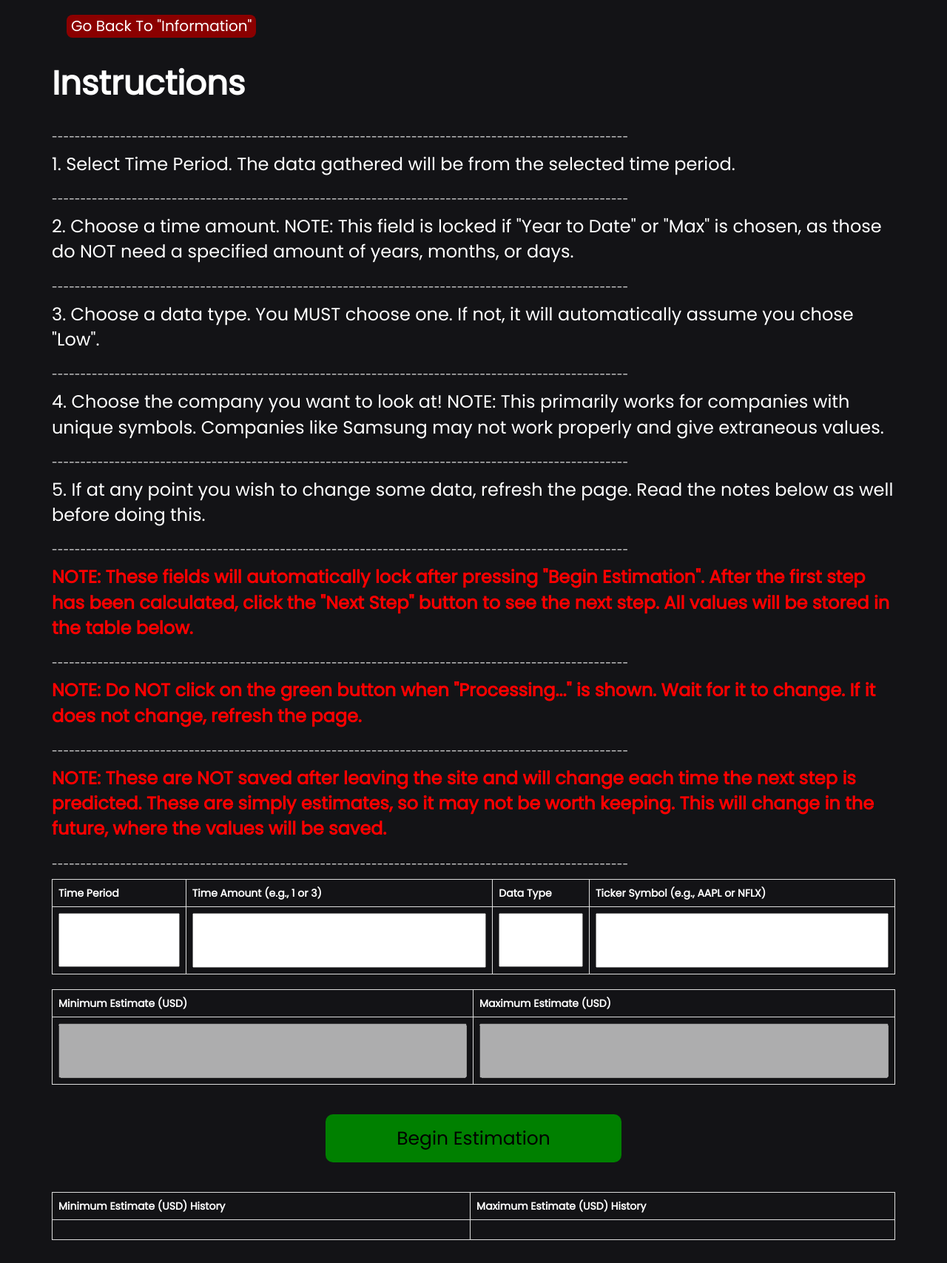
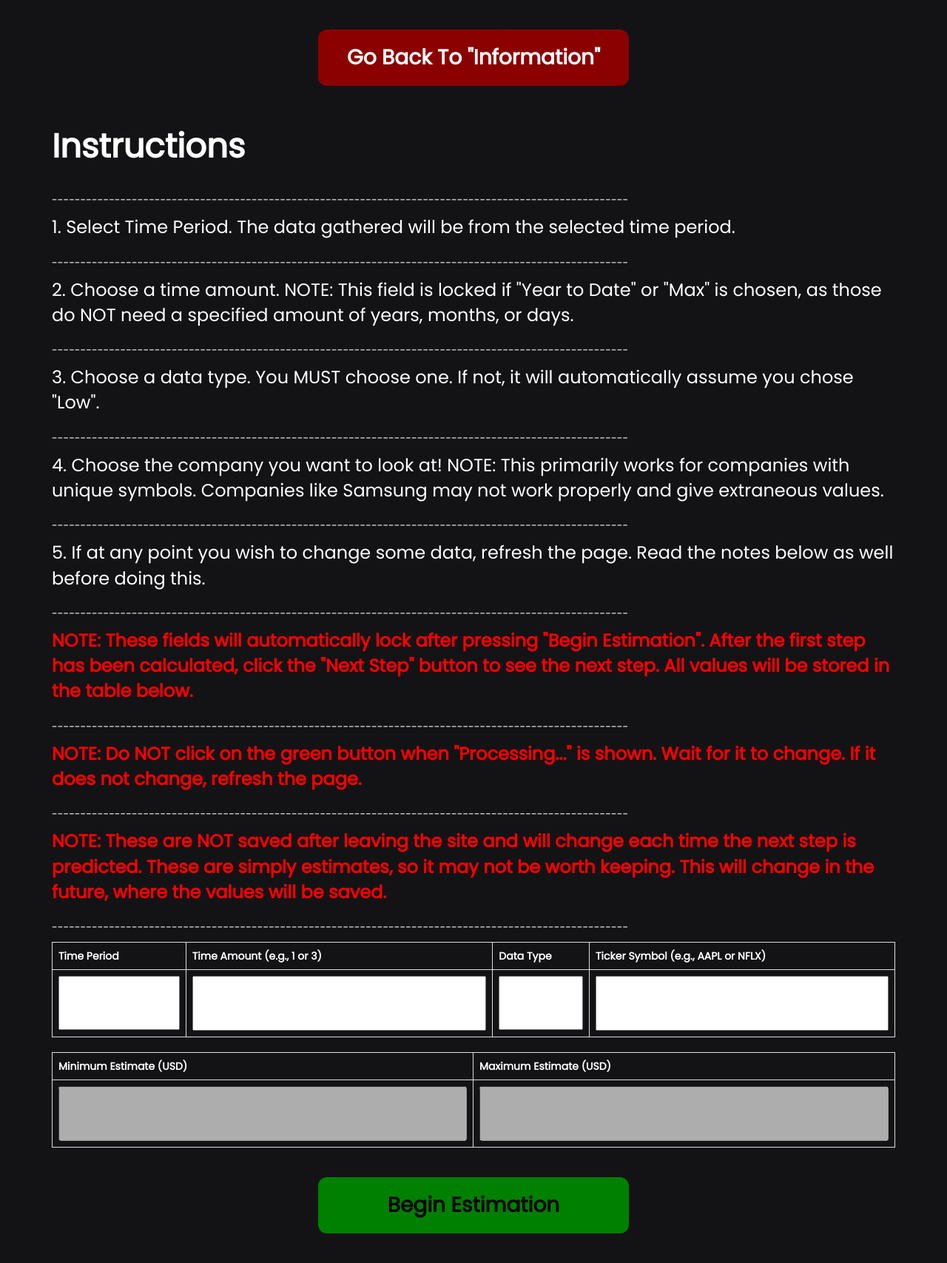
Before and after one commit to KanayaPatel/Valuation-Project, a Flask app: page /valuation in a window 1280 px wide. Shown: the part 128-1835 px from the top of the page at 74% size. Run offline with Flask 3, Linux system fonts and the light colour scheme; lists and menus that the app fills with data are empty; some libraries are stand-ins or nearby versions.

Commit message:
Minor changes to buttons + readme

```diff
--- a/static/css/valuation.css
+++ b/static/css/valuation.css
@@ -47,51 +47,75 @@ body {
 input, select {
   font-size: 35px;
   padding: 10px 15px;
-  width: 100%;       /* fill cell horizontally */
+  width: 100%;
   box-sizing: border-box;
 }
 
-.est {
+.button {
   display: grid;
-  background-color: green !important;
-  color: black;
-  font-size: 25px;
+  font-family: 'Poppins', sans-serif;
+  font-size: 20px;
   border: none;
   border-radius: 10px;
   padding: 15px 30px;
   cursor: pointer;
   text-decoration: none;
-  transition: background-color 1s ease, box-shadow .5s ease;
-  margin-bottom: 40px;
-  width: 400px !important;
-  margin: 40px auto 40px !important;
+  transition: background-color 0.6s ease, box-shadow 0.4s ease, transform 0.2s ease;
+  margin: 40px auto;
+  width: 400px;
+  text-align: center;
+}
+
+.start-button, .next {
+  background-color: green;
+  color: black;
+}
+
+.start-button:hover, .next:hover {
+  background-color: #00ff88;
+  box-shadow: 0 0 15px #00ff88;
+  transform: scale(1.05);
+}
+
+.est, .back {
+  display: block;
+  font-family: 'Poppins', sans-serif;
+  font-size: 28px;
+  font-weight: bold;
+  border: none;
+  border-radius: 12px;
+  padding: 18px 36px;
+  cursor: pointer;
+  text-decoration: none;
+  transition: background-color 0.6s ease, box-shadow 0.4s ease, transform 0.2s ease;
+  margin: 40px auto;
+  width: 420px;
+  text-align: center;
+}
+
+.est {
+  background-color: green;
+  color: black;
 }
 
 .est:hover {
-  background-color: #00ff88 !important;
-  box-shadow: 0 0 15px #00ff88;
+  background-color: #00ff88;
+  box-shadow: 0 0 20px #00ff88;
+  transform: scale(1.07);
 }
 
-.next {
-  display: grid;
-  background-color: green !important;
-  color: black;
-  font-size: 25px;
-  border: none;
-  border-radius: 10px;
-  padding: 15px 30px;
-  cursor: pointer;
-  text-decoration: none;
-  transition: background-color 1s ease, box-shadow .5s ease;
-  margin-bottom: 40px;
-  width: 400px !important;
-  margin: 40px auto 40px !important;
+.back {
+  background-color: darkred;
+  color: white;
 }
 
-.next:hover {
-  background-color: #00ff88 !important;
-  box-shadow: 0 0 15px #00ff88;
+.back:hover {
+  background-color: red;
+  box-shadow: 0 0 20px red;
+  transform: scale(1.07);
 }
+
+
 
 .ta:disabled, .tk:disabled, .tp:disabled, .dt:disabled {
   background-color: rgb(45, 46, 46);
@@ -111,21 +135,6 @@ input, select {
   font-weight: bold;
 }
 
-button.back {
-  background-color: darkred;
-  border: none;
-  border-radius: 8px;
-  font-size: 20px;
-  cursor: pointer;
-  margin: 20px;
-  transition: background-color 1s ease, box-shadow .5s ease;
-}
-
-button.back:hover {
-  background-color: red;
-  box-shadow: 0 0 15px red;
-}
-
 @keyframes typewriter {
   from { width: 0 }
   to { width: 100% }
--- a/static/js/valuation.js
+++ b/static/js/valuation.js
@@ -56,6 +56,7 @@ function calc_valuation(control) {
         }
     });
 }
+
 $(document).ready(function() {
 
     $(document).on("click", ".est", function() {
--- a/templates/info.html
+++ b/templates/info.html
@@ -26,7 +26,9 @@
   <header class="header">
     Information
   </header>
-  <button class="back">Go Back To "Introduction"</button>
+  <div class="back-container">
+    <button class="back">Go Back To "Introduction"</button>
+  </div>
 
 
   <main>
--- a/templates/valuation.html
+++ b/templates/valuation.html
@@ -21,11 +21,8 @@
     <h1 class="header text-center">Valuation Predictor</h1>
 
     <div>
-        <button class="back">Go Back To "Information"</button>
-    </div>
-
-    <div>
         <div>
+            <button class="back">Go Back To "Information"</button>
             <p class="title">Instructions</p>
         </div>
 
```
Also changed, not shown: static/css/info.css (+18 -10 lines), README.md.
